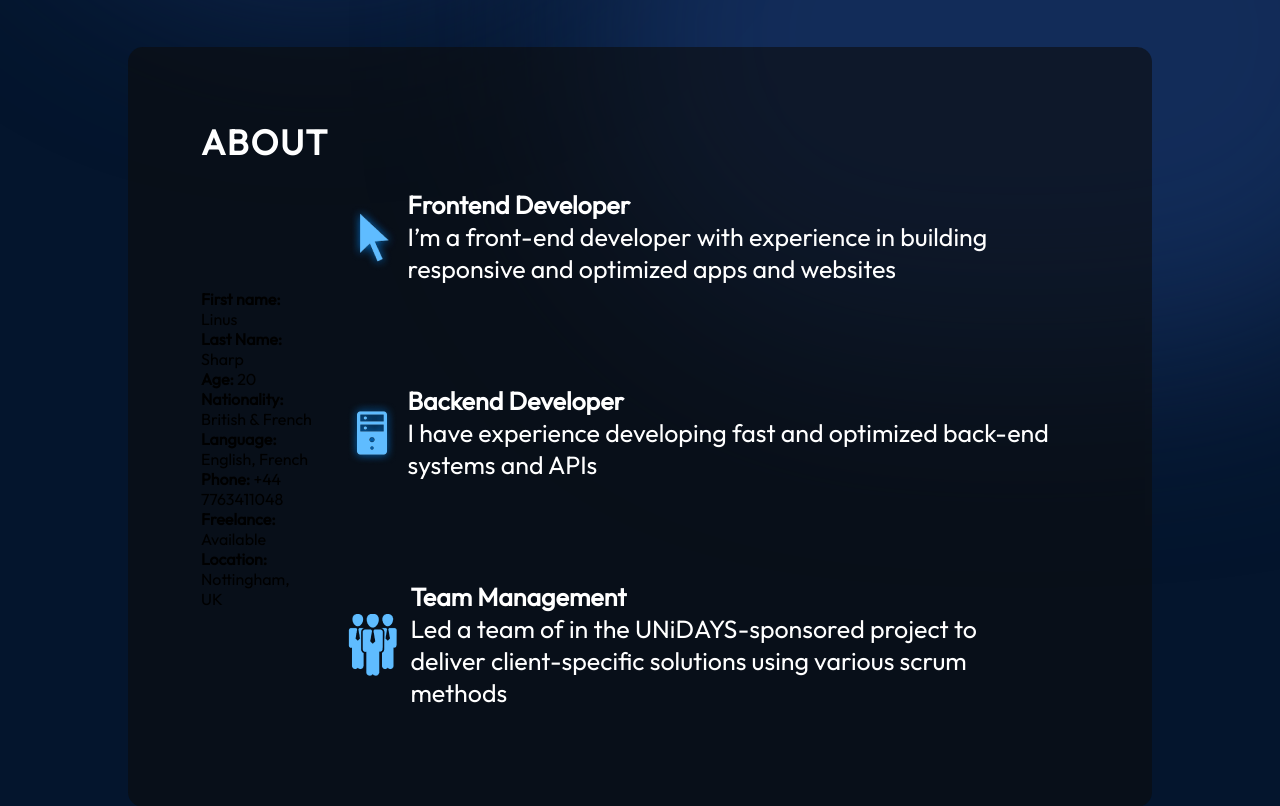
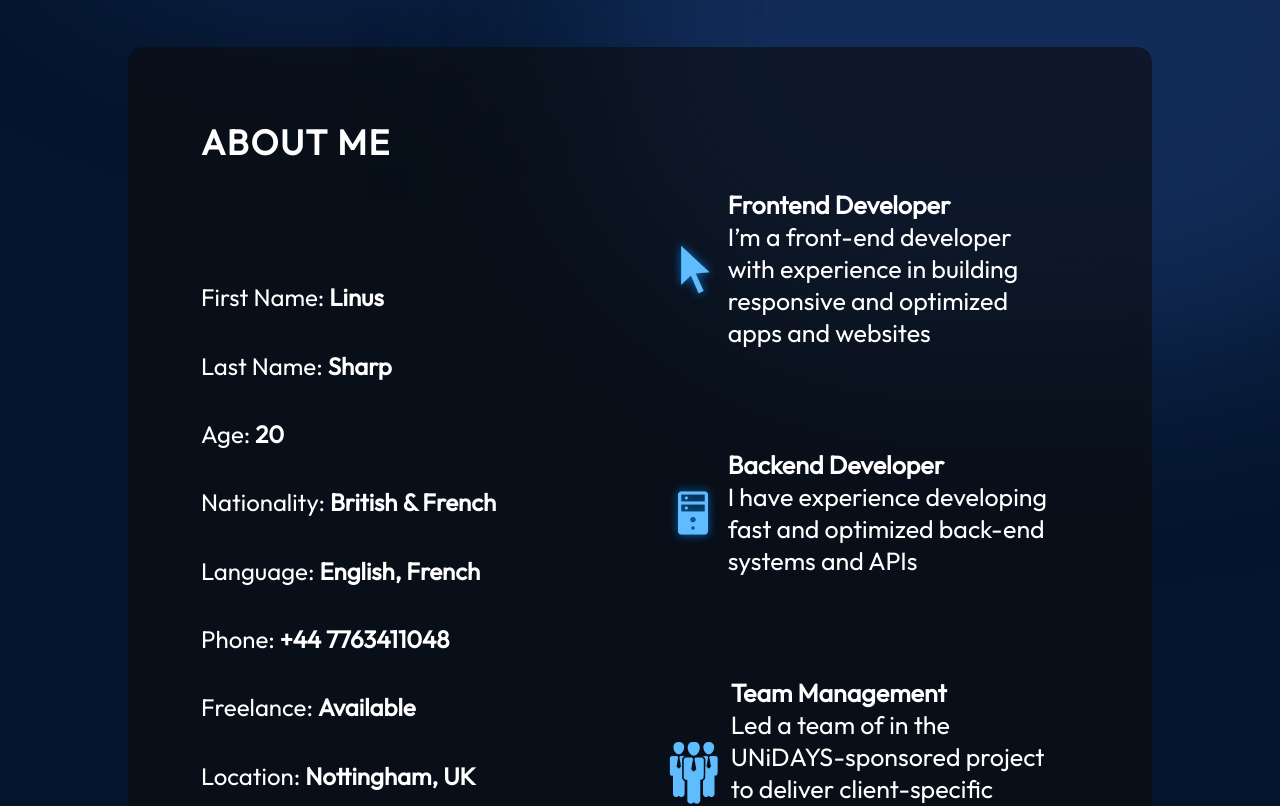
Before and after one commit to playhavoc/MyPortfolio, a React (Vite) app: page / in a window 1280 px wide. Shown: the part 680-1486 px from the top of the page. Built offline with nearby package versions, Linux system fonts and the light colour scheme.

Commit message:
css for personal info

```diff
--- a/src/components/About/About.jsx
+++ b/src/components/About/About.jsx
@@ -7,32 +7,32 @@ import { getImageUrl } from "../../utils";
 export const About = () => {
   return (
     <section className={styles.container} id="about">
-      <h2 className={styles.title}>About</h2>
+      <h2 className={styles.title}>About me</h2>
       <div className={styles.content}>
         <div className={styles.personalInfo}>
           <p>
-            <strong>First name:</strong> Linus
+            First Name: <strong>Linus</strong>
           </p>
           <p>
-            <strong>Last Name:</strong> Sharp
+            Last Name: <strong>Sharp</strong>
           </p>
           <p>
-            <strong>Age:</strong> 20
+            Age: <strong>20</strong>
           </p>
           <p>
-            <strong>Nationality:</strong> British & French
+            Nationality: <strong>British & French</strong>
           </p>
           <p>
-            <strong>Language:</strong> English, French
+            Language: <strong>English, French</strong>
           </p>
           <p>
-            <strong>Phone:</strong> +44 7763411048
+            Phone: <strong>+44 7763411048</strong>
           </p>
           <p>
-            <strong>Freelance:</strong> Available
+            Freelance: <strong>Available</strong>
           </p>
           <p>
-            <strong>Location:</strong> Nottingham, UK
+            Location: <strong>Nottingham, UK</strong>
           </p>
         </div>
         <ul className={styles.aboutItems}>
--- a/src/components/About/About.module.css
+++ b/src/components/About/About.module.css
@@ -25,15 +25,25 @@
   align-items: center;
 }
 
-.aboutImage {
-  width: 35%;
-}
-
 .aboutItems {
   color: var(--color-text);
   display: flex;
   flex-direction: column;
   gap: 50px;
+}
+
+.personalInfo {
+  display: flex;
+  flex-direction: column;
+  margin-right: 15%;
+  font-size: 24px;
+  color: var(--color-text);
+  margin-top: 15px;
+}
+
+.personalInfo p {
+  margin: 1.2rem 0;
+  width: 300px;
 }
 
 .aboutItem {
```
